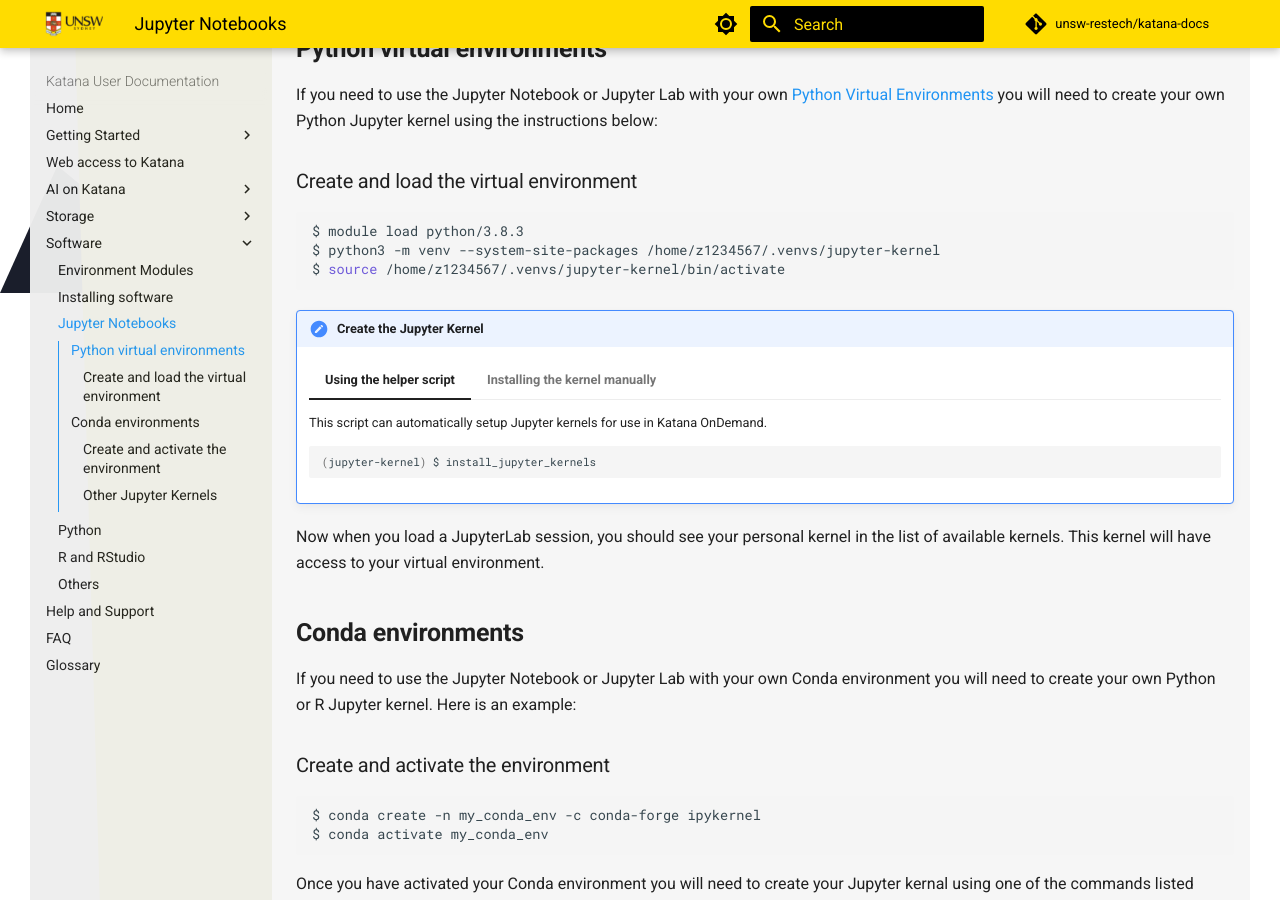
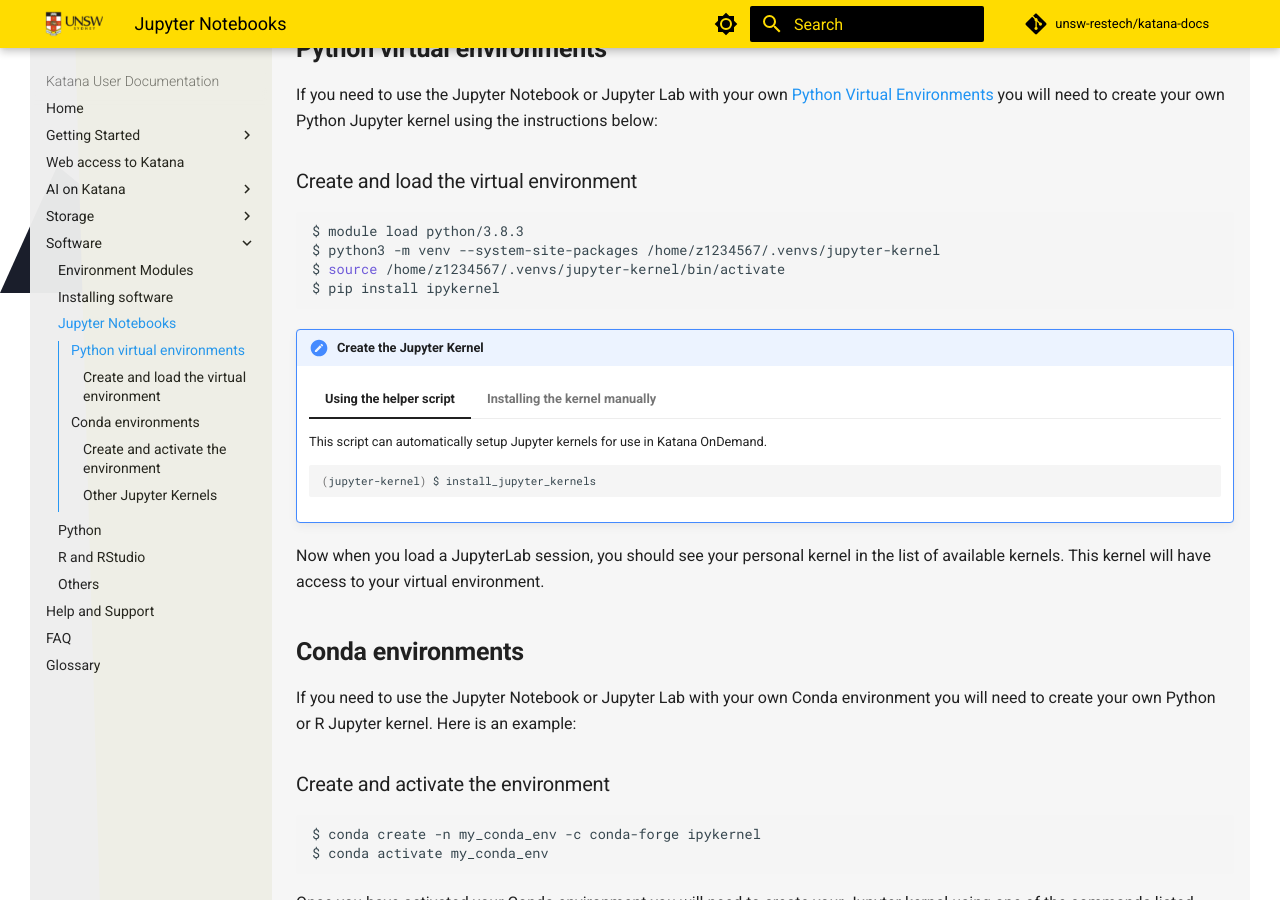
Before and after one commit to unsw-restech/unsw-restech.github.io, an MkDocs documentation site: the page built from docs/software/jupyter-notebooks.md, in a window 1280 px wide and 900 px high, scrolled down 321 px. Built offline with MkDocs 1.6.1 and Material for MkDocs 9.7.7, drawn with Linux system fonts in a browser that asks for light colours; comment, search, counter and statistics services are not loaded.

Commit message:
Fix incomplete python venv jupyter instructions

````diff
--- a/docs/software/jupyter-notebooks.md
+++ b/docs/software/jupyter-notebooks.md
@@ -17,6 +17,7 @@
 $ module load python/3.8.3
 $ python3 -m venv --system-site-packages /home/z1234567/.venvs/jupyter-kernel
 $ source /home/z1234567/.venvs/jupyter-kernel/bin/activate
+$ pip install ipykernel
 ```
 
 !!! note "Create the Jupyter Kernel "
````
